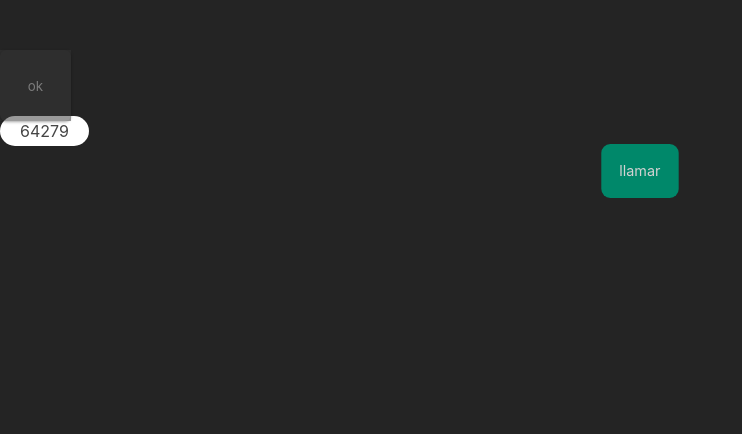
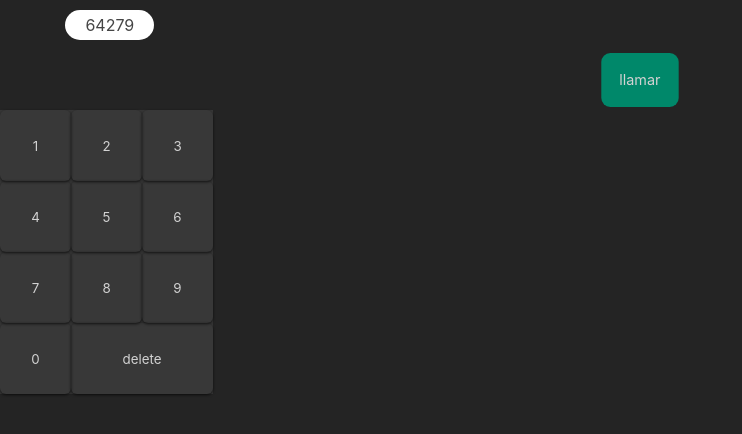
Before and after one commit to menchu123/W04CH03-menchu-marin, a React (Create React App) app: page / in a window 1280 px wide. Shown: the top 434 px of the page, without its empty margins (0-742 px from the left). Built offline with nearby package versions, Linux system fonts and the light colour scheme.

Commit message:
Added Keyboard Component

```diff
--- a/src/App.js
+++ b/src/App.js
@@ -3,12 +3,13 @@ import Info from "./components/Info/Info.js";
 import Key from "./components/Key/Key";
 import Display from "./components/Display/Display";
 import Action from "./components/Action/Action";
+import Keyboard from "./components/Action/Keyboard/Keyboard";
 
 function App() {
   return (
     <>
       <Info isCalling={false} />
-      <Key text="ok" actionOnClick={() => console.log("ji")} isCalling={true} />
+      {/* <Key text="ok" actionOnClick={() => console.log("ji")} isCalling={true} /> */}
       <Display numbers={[6, 4, 2, 7, 9]} />
       <div className="actions">
         <Action
@@ -18,6 +19,9 @@ function App() {
           className={"call"}
         />
       </div>
+      <ol className="keyboard">
+        <Keyboard isCalling={false} />
+      </ol>
     </>
     // <div className="container">
     //   {/* <!-- El siguiente elemento se oculta añadiéndole la clase "off" --> */}
--- /dev/null
+++ b/src/components/Action/Keyboard/Keyboard.js
@@ -0,0 +1,20 @@
+import PropTypes from "prop-types";
+import Key from "../../Key/Key";
+
+function Keyboard({ isCalling }) {
+  const keyArray = [1, 2, 3, 4, 5, 6, 7, 8, 9, 0, "delete"];
+  return (
+    <>
+      {keyArray.map((key) => (
+        <Key
+          key={key}
+          text={key}
+          actionOnClick={() => console.log(key)}
+          isCalling={isCalling}
+        />
+      ))}
+    </>
+  );
+}
+
+export default Keyboard;
--- a/src/components/Key/Key.js
+++ b/src/components/Key/Key.js
@@ -3,7 +3,11 @@ import PropTypes from "prop-types";
 function Key({ text, actionOnClick, isCalling }) {
   return (
     <li>
-      <button className="key" onClick={actionOnClick} disabled={isCalling}>
+      <button
+        className={`key${text === "delete" ? " big" : ""}`}
+        onClick={actionOnClick}
+        disabled={isCalling}
+      >
         {text}
       </button>
     </li>
@@ -11,8 +15,9 @@ function Key({ text, actionOnClick, isCalling }) {
 }
 
 Key.propTypes = {
-  text: PropTypes.string,
+  text: PropTypes.oneOfType([PropTypes.string, PropTypes.number]),
   actionOnClick: PropTypes.func.isRequired,
+  isCalling: PropTypes.bool.isRequired,
 };
 
 export default Key;
```
Also changed, not shown: 1 other file (tests, documents, lock files or other folders).
